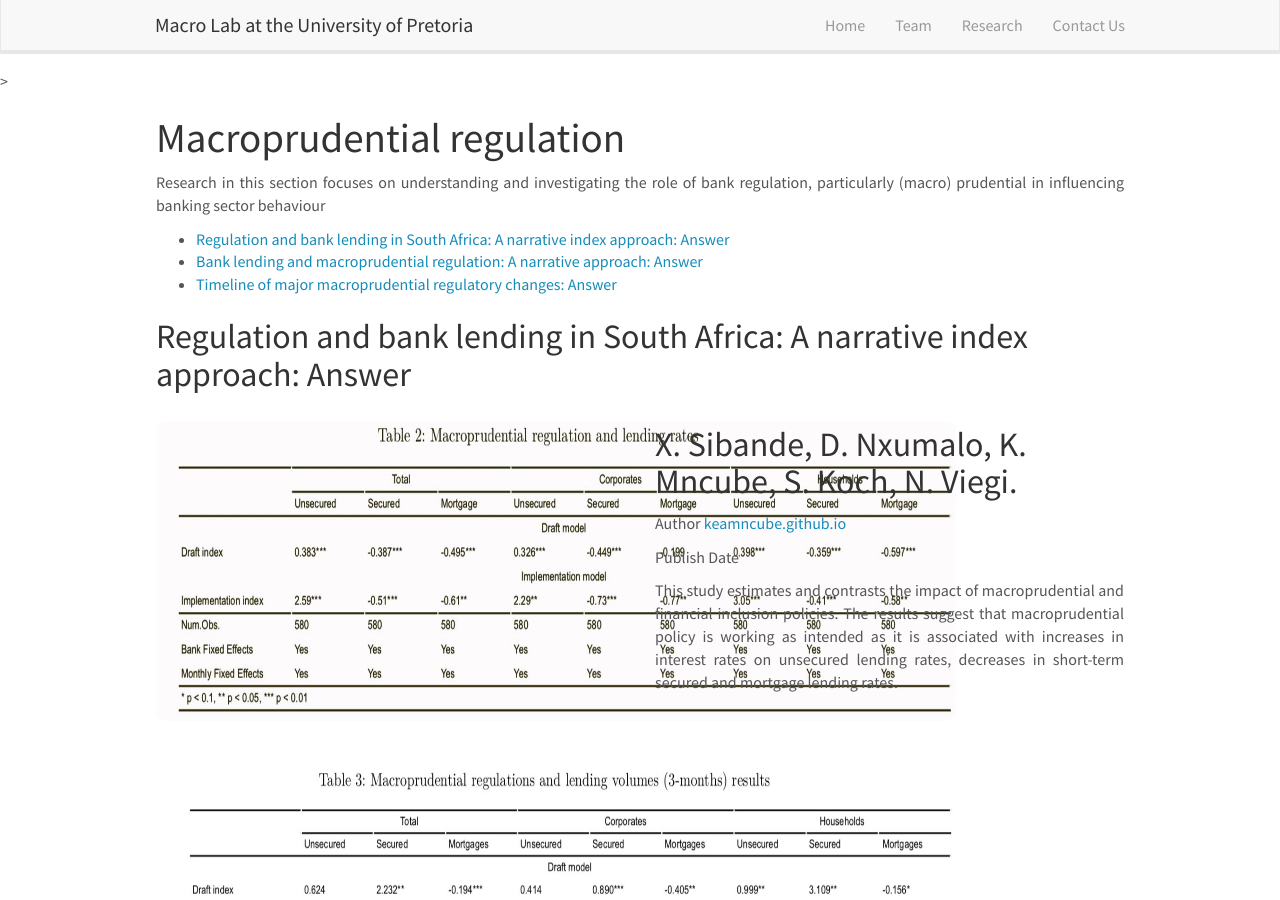
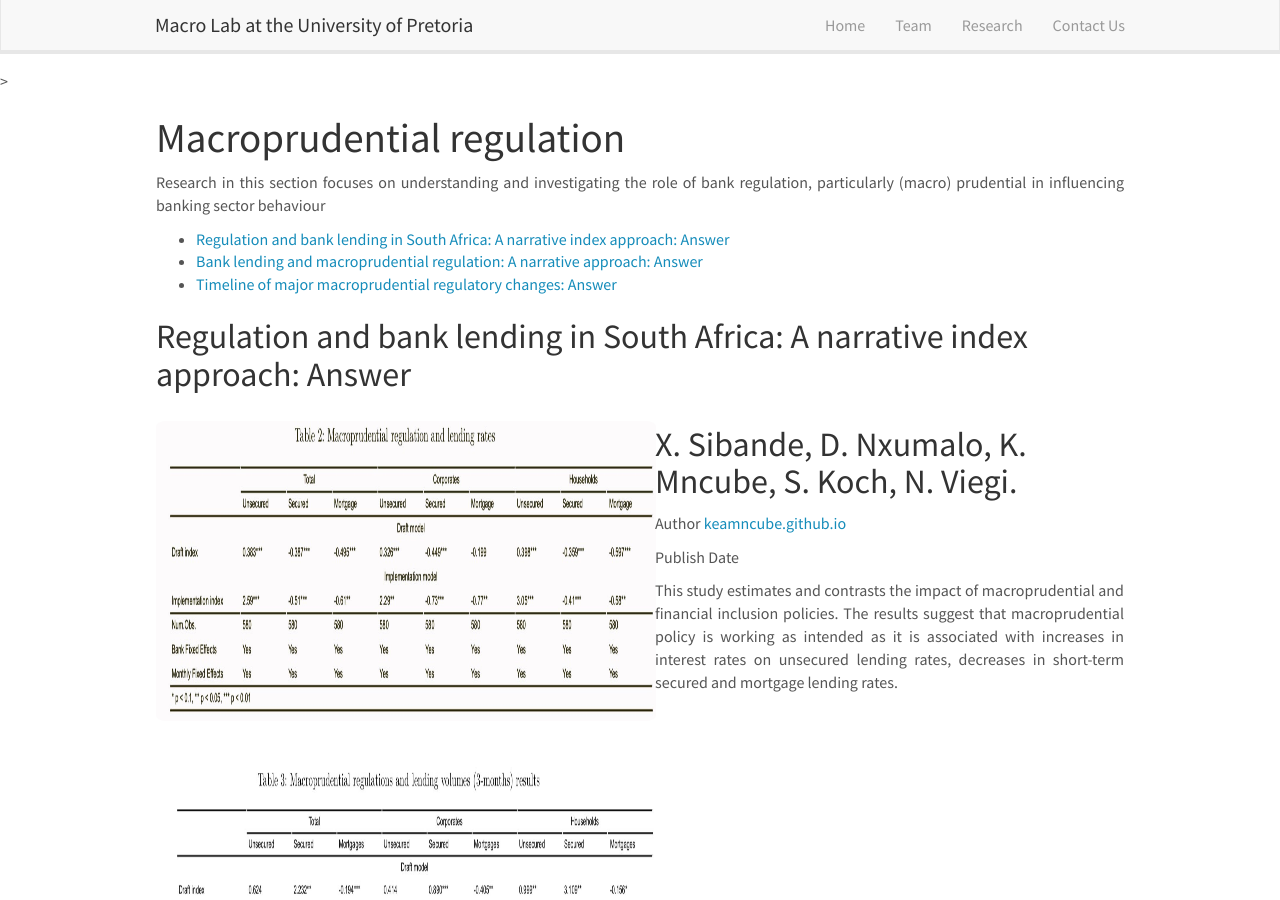
Before and after one commit to upmacrolab/upmacrolab.github.io, a Jekyll site: the page built from _pages/macropru.md, in a window 1280 px wide and 900 px high. Built offline with Jekyll 4.4.1, drawn with Linux system fonts in a browser that asks for light colours; nearby versions of some CDN libraries.

Commit message:
Update macropru.md
just checking the width of graphs

```diff
--- a/_pages/macropru.md
+++ b/_pages/macropru.md
@@ -21,8 +21,8 @@ permalink: /macropru.html/
 <div class="row">
   <div class="col col-md-6" markdown="0">
     <!-- replace with your paper figure -->
-    <img src="{{ site.url }}{{ site.baseurl }}/images/pubpic/rates2.jpg" alt="Conditional forecasting"  width="800" height="300"/>
-    <img src="{{ site.url }}{{ site.baseurl }}/images/pubpic/volumes2.jpg" alt="Conditional forecasting"  width="800" height="300"/>
+    <img src="{{ site.url }}{{ site.baseurl }}/images/pubpic/rates2.jpg" alt="Conditional forecasting"  width="500" height="300"/>
+    <img src="{{ site.url }}{{ site.baseurl }}/images/pubpic/volumes2.jpg" alt="Conditional forecasting"  width="500" height="300"/>
 
 
 
@@ -47,8 +47,8 @@ permalink: /macropru.html/
 <div class="row">
   <div class="col col-md-6" markdown="0">
   <!-- replace with your paper figure -->
-    <img src="{{ site.url }}{{ site.baseurl }}/images/pubpic/draft2.png" alt="Conditional forecasting"  width="700" height="300"/>
-    <img src="{{ site.url }}{{ site.baseurl }}/images/pubpic/impl2.png" alt="Conditional forecasting"  width="700" height="300"/>
+    <img src="{{ site.url }}{{ site.baseurl }}/images/pubpic/draft2.png" alt="Conditional forecasting"  width="500" height="300"/>
+    <img src="{{ site.url }}{{ site.baseurl }}/images/pubpic/impl2.png" alt="Conditional forecasting"  width="500" height="300"/>
 
   </div>
   <div class="col col-md-6" markdown="0">
```
